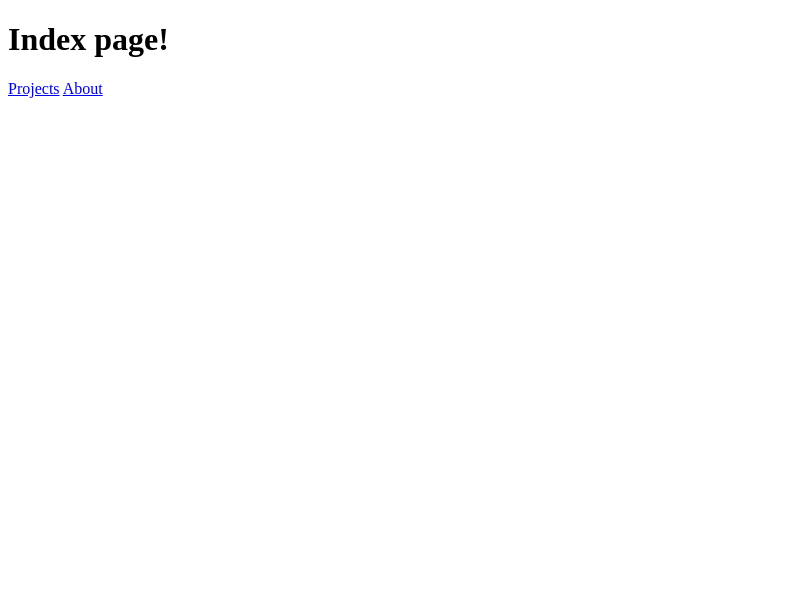
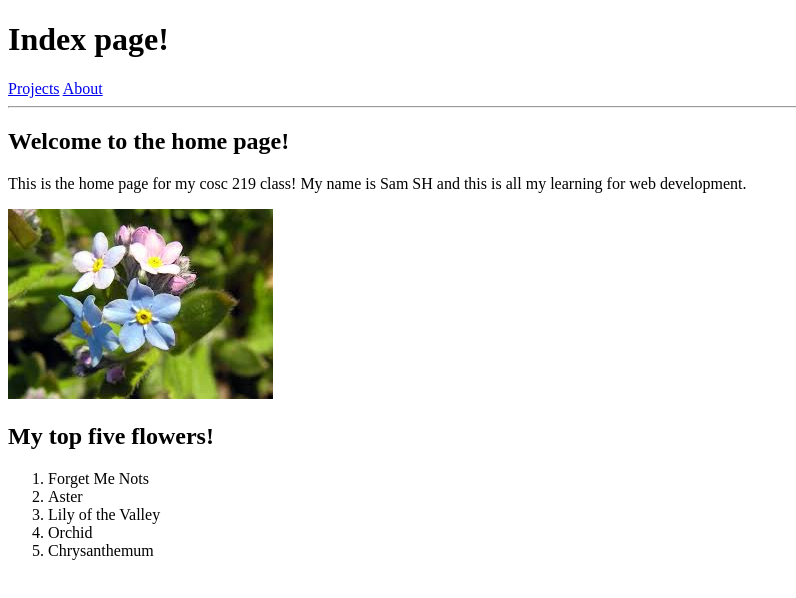
Before and after one commit to ddawg9/cosc219-site, a plain HTML site: page index.html in a window 1280 px wide. Shown: the whole page, without its empty margins (0-796 px from the left). Drawn offline with Linux system fonts and the light colour scheme.

Commit message:
Making sure everything is looking proper

```diff
--- a/index.html
+++ b/index.html
@@ -2,7 +2,7 @@
 <html lang="en">
     <head>
         <meta charset="UTF-8"?>
-        <title>Index</title>
+        <title>COSC219 Home page</title>
     </head>
 
 <body>
@@ -10,11 +10,27 @@
         <h1>Index page!</h1>
         <nav>
             <a href="https://ddawg9.github.io/cosc219-site/projects">Projects</a>
-            <a href="https://ddawg9.github.io/cosc219-site/abouts">About</a>
+            <a href="https://ddawg9.github.io/cosc219-site/about">About</a>
         </nav>
     </header>
 
-    <main></main>
+    <main>
+        <hr>
+        <h2>Welcome to the home page!</h2>
+        <p>
+            This is the home page for my cosc 219 class! My name is Sam SH and this is all my learning for web development.
+        </p>
+        <img src="images/ForgetMeNots.jpg" alt="A photo of the flower forget me nots">
+        <h2>My top five flowers!</h2>
+        <ol>
+            <li>Forget Me Nots</li>
+            <li>Aster</li>
+            <li>Lily of the Valley</li>
+            <li>Orchid</li>
+            <li>Chrysanthemum</li>
+        </ol>
+
+    </main>
 
     <footer></footer>
 </body>
```
Also changed, not shown: about.html (+10 -2 lines), projects.html (+2 -4 lines), images/ForgetMeNots.jpg (added).
